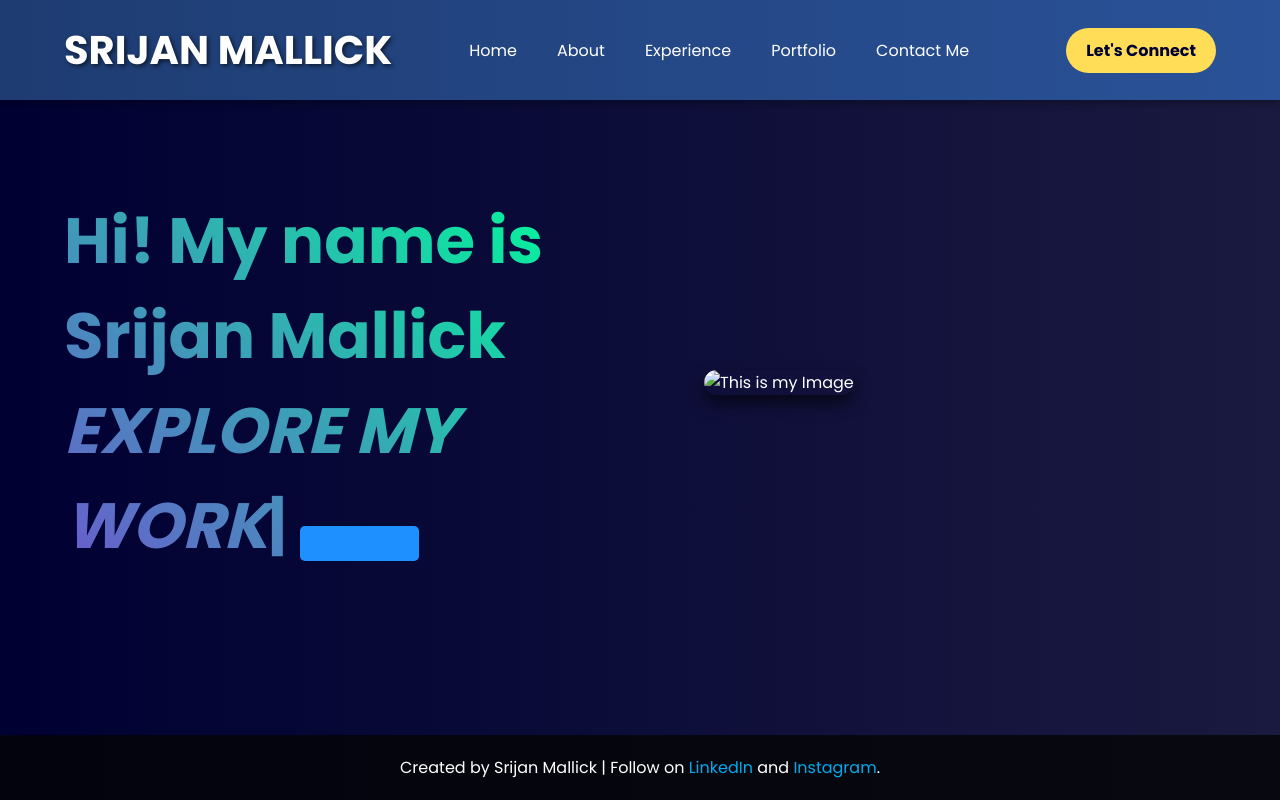
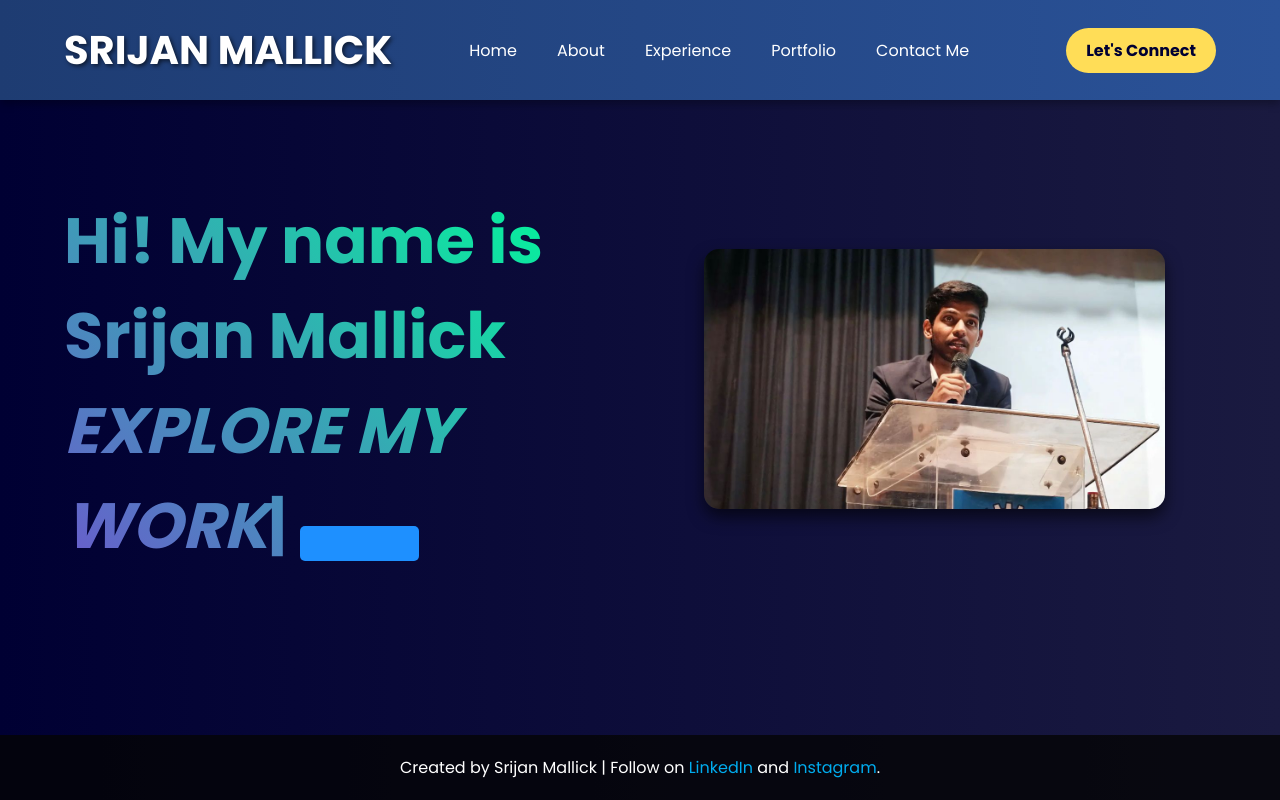
Before and after one commit to SrijanMallick/srijanmallick, a plain HTML site: page index.html in a window 1280 px wide. Drawn offline with nearby package versions, Linux system fonts and the light colour scheme; the site is published under a folder, as on GitHub Pages, so addresses that start at the root find nothing.

Commit message:
Update index.html

```diff
--- a/index.html
+++ b/index.html
@@ -276,7 +276,7 @@
 
         <div class="rightSection">
           <img
-            src="/srijanmallickpic2.jpg"
+            src="srijanmallickpic2.jpg"
             alt="This is my Image"
           />
         </div>
```
